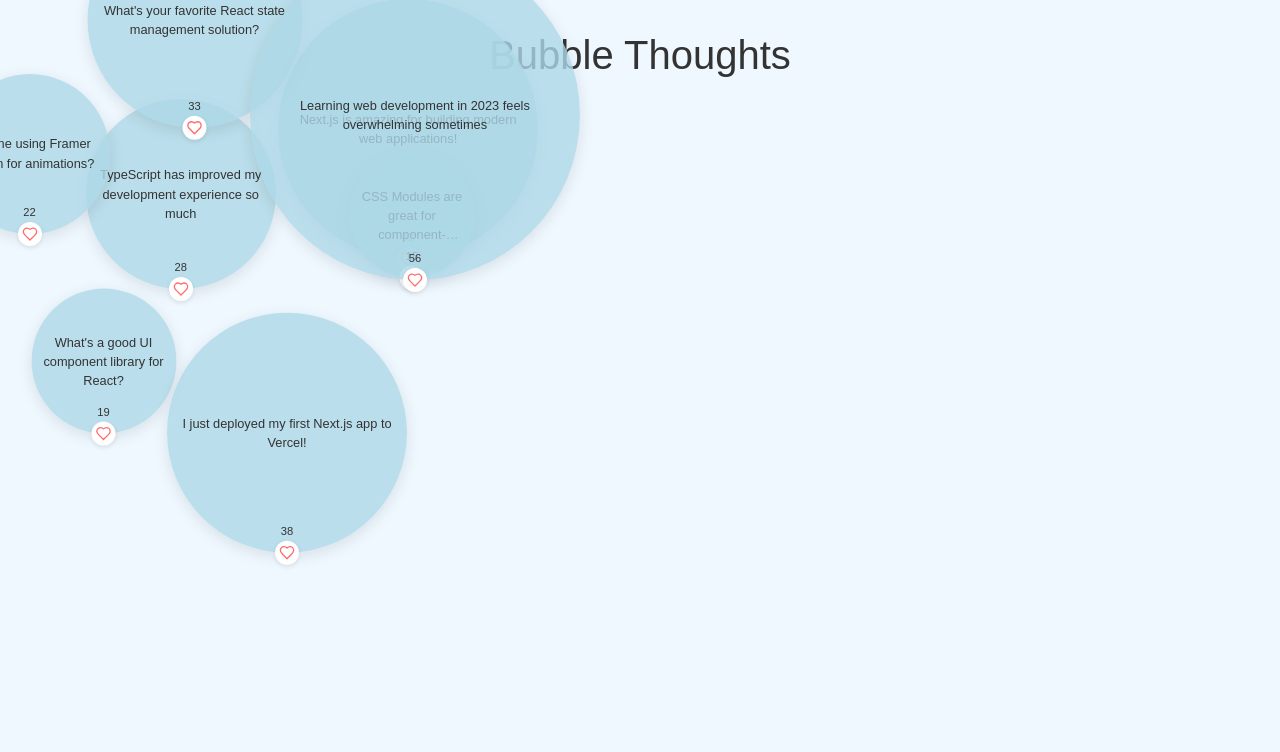
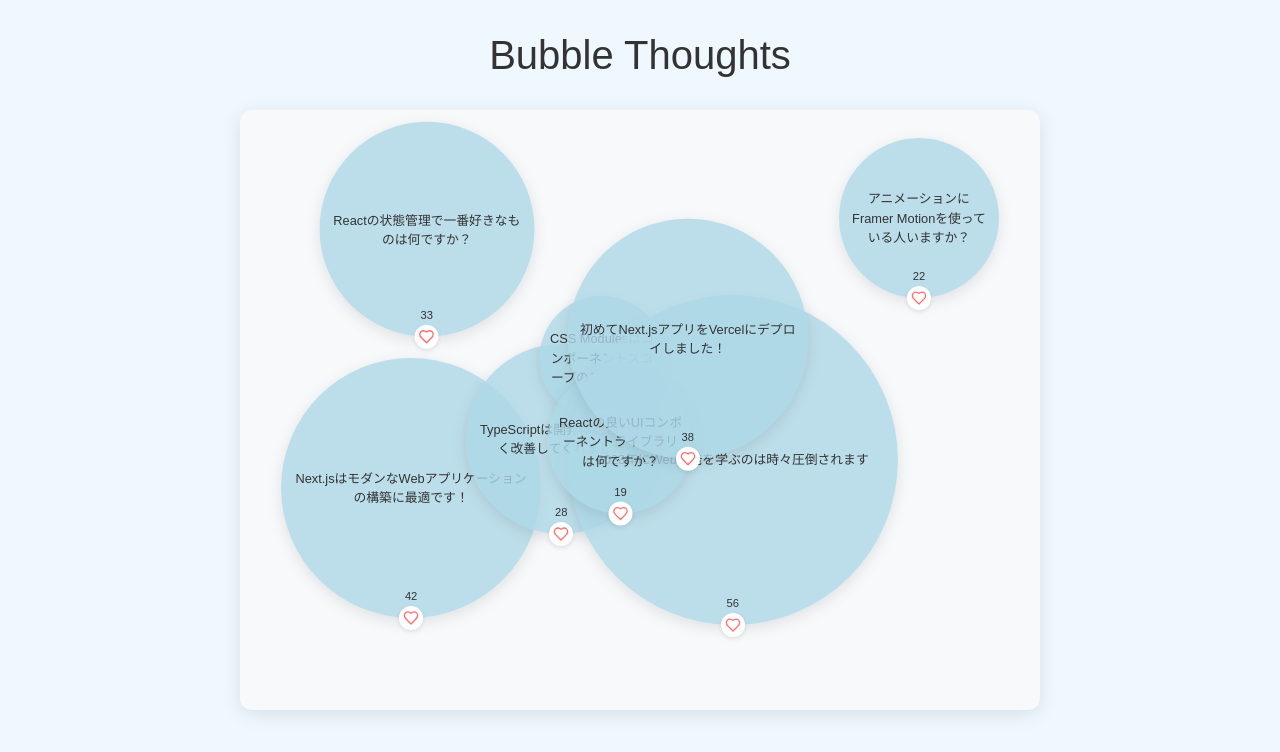
Before and after one commit to K-Kizuku/TEKUTEKU, a Next.js app in the folder front/: page /pages/index in a window 1280 px wide. Shown: the top 752 px of the page. Built offline with nearby package versions, Linux system fonts and the light colour scheme.

Commit message:
adjust:bubble

```diff
--- /dev/null
+++ b/front/src/app/components/Bubble/Bubble.module.css
@@ -0,0 +1,145 @@
+.bubbleContainer {
+    position: absolute;
+    transform: translate(-50%, -50%);
+    animation: float 8s ease-in-out infinite;
+    z-index: 1;
+    transition: all 0.3s ease;
+  }
+
+  .bubble {
+    width: 100%;
+    height: 100%;
+    border-radius: 50%;
+    background: rgba(173, 216, 230, 0.8);
+    display: flex;
+    align-items: center;
+    justify-content: center;
+    cursor: pointer;
+    box-shadow: 0 4px 15px rgba(0, 0, 0, 0.1);
+    transition: all 0.3s ease;
+    overflow: hidden;
+    padding: 10px;
+    text-align: center;
+  }
+
+  .bubble:hover {
+    transform: scale(1.05);
+    background: rgba(173, 216, 230, 0.9);
+  }
+
+  .bubbleText {
+    font-size: 0.8rem;
+    color: #333;
+    word-break: break-word;
+    max-height: 100%;
+    overflow: hidden;
+    display: -webkit-box;
+    -webkit-line-clamp: 3;
+    -webkit-box-orient: vertical;
+  }
+
+  .likeButton {
+    position: absolute;
+    bottom: 0;
+    left: 50%;
+    transform: translate(-50%, 50%);
+    background: white;
+    border: none;
+    border-radius: 50%;
+    width: 24px;
+    height: 24px;
+    display: flex;
+    align-items: center;
+    justify-content: center;
+    cursor: pointer;
+    box-shadow: 0 2px 5px rgba(0, 0, 0, 0.1);
+    z-index: 2;
+    transition: all 0.2s ease;
+  }
+
+  .likeButton:hover {
+    transform: translate(-50%, 50%) scale(1.1);
+  }
+
+  .heartIcon {
+    color: #ff6b6b;
+  }
+
+  .likeCount {
+    position: absolute;
+    top: -18px;
+    font-size: 0.7rem;
+    color: #333;
+  }
+
+  .repliesContainer {
+    position: absolute;
+    width: 0;
+    height: 0;
+    z-index: 0;
+  }
+
+  .replyBubble {
+    position: absolute;
+    width: 80px;
+    height: 80px;
+    border-radius: 50%;
+    background: rgba(255, 182, 193, 0.8);
+    display: flex;
+    flex-direction: column;
+    align-items: center;
+    justify-content: center;
+    padding: 8px;
+    box-shadow: 0 2px 8px rgba(0, 0, 0, 0.1);
+    animation: fadeIn 0.5s forwards;
+    transform-origin: center;
+  }
+
+  .replyText {
+    font-size: 0.7rem;
+    color: #333;
+    text-align: center;
+    word-break: break-word;
+    max-height: 80%;
+    overflow: hidden;
+    display: -webkit-box;
+    -webkit-line-clamp: 3;
+    -webkit-box-orient: vertical;
+  }
+
+  .replyLikes {
+    display: flex;
+    align-items: center;
+    gap: 2px;
+    font-size: 0.6rem;
+    color: #ff6b6b;
+    margin-top: 4px;
+  }
+
+  @keyframes float {
+    0% {
+      transform: translate(-50%, -50%) translateY(0px);
+    }
+    50% {
+      transform: translate(-50%, -50%) translateY(-15px);
+    }
+    100% {
+      transform: translate(-50%, -50%) translateY(0px);
+    }
+  }
+
+  @keyframes fadeIn {
+    from {
+      opacity: 0;
+      transform: scale(0);
+    }
+    to {
+      opacity: 1;
+      transform: scale(1);
+    }
+  }
+
+  .bubbleContainer {
+    position: absolute;
+    transition: all 0.3s ease;
+}
--- a/front/src/app/components/Bubble/bubble.module.css
+++ /dev/null
@@ -1,140 +0,0 @@
-.bubbleContainer {
-  position: absolute;
-  transform: translate(-50%, -50%);
-  animation: float 8s ease-in-out infinite;
-  z-index: 1;
-  transition: all 0.3s ease;
-}
-
-.bubble {
-  width: 100%;
-  height: 100%;
-  border-radius: 50%;
-  background: rgba(173, 216, 230, 0.8);
-  display: flex;
-  align-items: center;
-  justify-content: center;
-  cursor: pointer;
-  box-shadow: 0 4px 15px rgba(0, 0, 0, 0.1);
-  transition: all 0.3s ease;
-  overflow: hidden;
-  padding: 10px;
-  text-align: center;
-}
-
-.bubble:hover {
-  transform: scale(1.05);
-  background: rgba(173, 216, 230, 0.9);
-}
-
-.bubbleText {
-  font-size: 0.8rem;
-  color: #333;
-  word-break: break-word;
-  max-height: 100%;
-  overflow: hidden;
-  display: -webkit-box;
-  -webkit-line-clamp: 3;
-  -webkit-box-orient: vertical;
-}
-
-.likeButton {
-  position: absolute;
-  bottom: 0;
-  left: 50%;
-  transform: translate(-50%, 50%);
-  background: white;
-  border: none;
-  border-radius: 50%;
-  width: 24px;
-  height: 24px;
-  display: flex;
-  align-items: center;
-  justify-content: center;
-  cursor: pointer;
-  box-shadow: 0 2px 5px rgba(0, 0, 0, 0.1);
-  z-index: 2;
-  transition: all 0.2s ease;
-}
-
-.likeButton:hover {
-  transform: translate(-50%, 50%) scale(1.1);
-}
-
-.heartIcon {
-  color: #ff6b6b;
-}
-
-.likeCount {
-  position: absolute;
-  top: -18px;
-  font-size: 0.7rem;
-  color: #333;
-}
-
-.repliesContainer {
-  position: absolute;
-  width: 0;
-  height: 0;
-  z-index: 0;
-}
-
-.replyBubble {
-  position: absolute;
-  width: 80px;
-  height: 80px;
-  border-radius: 50%;
-  background: rgba(255, 182, 193, 0.8);
-  display: flex;
-  flex-direction: column;
-  align-items: center;
-  justify-content: center;
-  padding: 8px;
-  box-shadow: 0 2px 8px rgba(0, 0, 0, 0.1);
-  animation: fadeIn 0.5s forwards;
-  transform-origin: center;
-}
-
-.replyText {
-  font-size: 0.7rem;
-  color: #333;
-  text-align: center;
-  word-break: break-word;
-  max-height: 80%;
-  overflow: hidden;
-  display: -webkit-box;
-  -webkit-line-clamp: 3;
-  -webkit-box-orient: vertical;
-}
-
-.replyLikes {
-  display: flex;
-  align-items: center;
-  gap: 2px;
-  font-size: 0.6rem;
-  color: #ff6b6b;
-  margin-top: 4px;
-}
-
-@keyframes float {
-  0% {
-    transform: translate(-50%, -50%) translateY(0px);
-  }
-  50% {
-    transform: translate(-50%, -50%) translateY(-15px);
-  }
-  100% {
-    transform: translate(-50%, -50%) translateY(0px);
-  }
-}
-
-@keyframes fadeIn {
-  from {
-    opacity: 0;
-    transform: scale(0);
-  }
-  to {
-    opacity: 1;
-    transform: scale(1);
-  }
-}
--- a/front/src/app/components/Bubble/page.tsx
+++ b/front/src/app/components/Bubble/page.tsx
@@ -1,8 +1,9 @@
 'use client';
 import type { BubbleType } from "./../../data/types"
-import styles from "./bubble.module.css"
+import styles from "./Bubble.module.css"
 import { Heart } from "lucide-react"
 import { useEffect, useState } from "react";
+import { CSSProperties } from "react";
 
 interface BubbleProps {
     bubble: BubbleType;
@@ -10,65 +11,86 @@
     existingPositions: { x: number; y: number }[];
     showReplies: boolean;
     toggleReplies: () => void;
+    position: { x: number; y: number };
 }
-
-  const generateRandomPosition = (existingPositions: { x: number; y: number }[] = [], size: number): { x: number, y: number } => {
-    const maxAttempts = 100;
-    let x: number | null = null, y: number | null = null, overlap: boolean;
-
-    for (let attempts = 0; attempts < maxAttempts; attempts++) {
-      // Generate random position within a 500px by 500px area
-      x = Math.random() * 500;
-      y = Math.random() * 500;
-
-      overlap = existingPositions.some(
-        (pos) => x !== null && y !== null && Math.abs(pos.x - x) < size + 10 && Math.abs(pos.y - y) < size + 10
-      );
-
-      if (!overlap) {
-        return { x, y };
-      }
-    }
-
-    // In case of too many collisions, return the last valid position found
-    if (x !== null && y !== null) {
-      return { x, y };
-    }
-
-    // If no valid position found, return default position (0, 0)
-    return { x: 0, y: 0 };
-  };
-
 
 export default function Bubble({
     bubble,
     onLike,
-    existingPositions,
     showReplies,
     toggleReplies,
+    position
 }: BubbleProps) {
-    const size = 50 + bubble.likes * 5; // Base size + additional size based on likes
-    const [position, setPosition] = useState({ x: 0, y: 0 });
+    const size = 50 + bubble.likes * 5;
     const [animationDelay, setAnimationDelay] = useState<string | null>(null);
 
     useEffect(() => {
-      // Calculate a non-overlapping position
-      const { x, y } = generateRandomPosition(existingPositions, size);
-      setPosition({ x, y });
-
-      // Set animation delay for client-side rendering
         setAnimationDelay(`${Math.random() * 3}s`);
-    }, [existingPositions, bubble.likes, size]);
+    }, []);
 
     const bubbleStyle = {
         width: `${size}px`,
         height: `${size}px`,
         left: `${position.x}px`,
         top: `${position.y}px`,
-      animationDelay: animationDelay || '0s', // animationDelay for client-side
+        animationDelay: animationDelay || '0s',
     };
 
     const replies = bubble.replies || [];
+    const replyRadius = size + 50; // Distance from main bubble
+
+    // Function to calculate symmetrical positions for replies
+    const calculateReplyPositions = (numReplies: number) => {
+        const positions: { x: number, y: number, angle: number }[] = [];
+
+        switch (numReplies) {
+            case 1:
+                // Single reply opposite the main bubble
+                positions.push({ x: replyRadius, y: 0, angle: 0 });
+                break;
+            case 2:
+                // Two replies on opposite sides
+                positions.push({ x: replyRadius, y: 0, angle: 0 });
+                positions.push({ x: -replyRadius, y: 0, angle: Math.PI });
+                break;
+            case 3:
+                // Three replies forming a triangle around the main bubble
+                const angles = [0, 2 * Math.PI / 3, 4 * Math.PI / 3];
+                angles.forEach(angle => {
+                    positions.push({
+                        x: replyRadius * Math.cos(angle),
+                        y: replyRadius * Math.sin(angle),
+                        angle
+                    });
+                });
+                break;
+            case 4:
+                // Four replies at compass points
+                const compassAngles = [0, Math.PI/2, Math.PI, 3*Math.PI/2];
+                compassAngles.forEach(angle => {
+                    positions.push({
+                        x: replyRadius * Math.cos(angle),
+                        y: replyRadius * Math.sin(angle),
+                        angle
+                    });
+                });
+                break;
+            default:
+                // For more than 4 replies, distribute evenly in a circle
+                for (let i = 0; i < numReplies; i++) {
+                    const angle = (i * 2 * Math.PI) / numReplies;
+                    positions.push({
+                        x: replyRadius * Math.cos(angle),
+                        y: replyRadius * Math.sin(angle),
+                        angle
+                    });
+                }
+        }
+
+        return positions;
+    };
+
+    const replyPositions = calculateReplyPositions(replies.length);
 
     return (
         <div className={styles.bubbleContainer} style={bubbleStyle}>
@@ -90,23 +112,36 @@
             {showReplies && replies.length > 0 && (
                 <div className={styles.repliesContainer}>
                     {replies.map((reply, index) => {
-              // Position replies in a circle around the main bubble
-              const angle = (index * (360 / replies.length)) * (Math.PI / 180);
-              const distance = size + 20;
-              const replyX = Math.cos(angle) * distance;
-              const replyY = Math.sin(angle) * distance;
+                        const { x, y, angle } = replyPositions[index];
 
-              const replyStyle = {
-                transform: `translate(${replyX}px, ${replyY}px)`,
+                        const connectionLineStyle: CSSProperties = {
+                            position: 'absolute',
+                            width: `${replyRadius * 2}px`,
+                            height: '1px',
+                            backgroundColor: '#e0e0e0',
+                            transform: `rotate(${angle * (180 / Math.PI)}deg)`,
+                            transformOrigin: '0% 50%',
+                            zIndex: -1, // Ensure line is behind bubbles
+                        };
+
+                        const replyStyle : CSSProperties= {
+                            position: 'absolute',
+                            transform: `translate(${x}px, ${y}px)`,
                             animationDelay: `${index * 0.1}s`,
                         };
 
                         return (
-                <div key={index} className={styles.replyBubble} style={replyStyle}>
+                            <div key={index} className={styles.replyWrapper}>
+                                {/* Connection line */}
+                                <div style={connectionLineStyle}></div>
+
+                                {/* Reply bubble */}
+                                <div className={styles.replyBubble} style={replyStyle}>
                                     <span className={styles.replyText}>{reply.text}</span>
                                     <div className={styles.replyLikes}>
                                         <Heart size={12} />
                                         <span>{reply.likes}</span>
+                                    </div>
                                 </div>
                             </div>
                         );
--- /dev/null
+++ b/front/src/app/components/BubbleVis/BubbleVis.module.css
@@ -0,0 +1,8 @@
+.container {
+  position: relative;
+  background-color: #f8f9fa;
+  border-radius: 12px;
+  overflow: hidden;
+  margin: 0 auto;
+  box-shadow: 0 4px 20px rgba(0, 0, 0, 0.1);
+}
--- a/front/src/app/components/BubbleVis/page.tsx
+++ b/front/src/app/components/BubbleVis/page.tsx
@@ -3,7 +3,7 @@
 import { useState, useEffect } from "react"
 import Bubble from "./../Bubble/page"
 import type { BubbleType } from "./../../data/types"
-import styles from "./bubblevis.module.css"
+import styles from "./BubbleVis.module.css"
 
 interface BubbleVisProps {
   bubbles: BubbleType[]
@@ -15,23 +15,22 @@
   const [selectedBubble, setSelectedBubble] = useState<number | null>(null)
   const [containerSize, setContainerSize] = useState({ width: 800, height: 600 })
 
-  // Helper function to calculate bubble size based on likes
+  // Calculate bubble size based on likes
   const getBubbleSize = (likes: number) => 50 + likes * 5
 
-  // Helper function to check if two bubbles overlap
+  // Check if bubbles overlap
   const checkOverlap = (
     pos1: { x: number; y: number },
     size1: number,
     pos2: { x: number; y: number },
     size2: number,
   ) => {
-    // Calculate distance between centers
     const dx = pos1.x - pos2.x
     const dy = pos1.y - pos2.y
     const distance = Math.sqrt(dx * dx + dy * dy)
 
-    // If distance is less than sum of radii, they overlap
-    return distance < size1 / 2 + size2 / 2 + 10 // Adding 10px buffer
+    // Add buffer to prevent too-close placement
+    return distance < size1 / 2 + size2 / 2 + 20
   }
 
   // Generate a non-overlapping position for a bubble
@@ -41,24 +40,23 @@
     existingPositions: { [key: number]: { x: number; y: number } },
   ) => {
     const bubbleSize = getBubbleSize(bubbleLikes)
-    const padding = bubbleSize / 2 + 10 // Add padding to avoid edges
+    const padding = bubbleSize / 2 + 20 // Increased padding
 
     let attempts = 0
-    const maxAttempts = 100 // Prevent infinite loops
+    const maxAttempts = 200 // Increased max attempts
 
     while (attempts < maxAttempts) {
-      // Generate a random position
+      // Generate random position with more spread
       const newPos = {
         x: padding + Math.random() * (containerSize.width - 2 * padding),
         y: padding + Math.random() * (containerSize.height - 2 * padding),
       }
 
-      // Check if this position overlaps with any existing bubble
+      // Check for overlap with existing bubbles
       let hasOverlap = false
 
       for (const id in existingPositions) {
         if (Number.parseInt(id) !== bubbleId) {
-          // Don't check against itself
           const otherBubble = bubbles.find((b) => b.id === Number.parseInt(id))
           if (otherBubble) {
             const otherSize = getBubbleSize(otherBubble.likes)
@@ -70,7 +68,7 @@
         }
       }
 
-      // If no overlap, return this position
+      // Return position if no overlap
       if (!hasOverlap) {
         return newPos
       }
@@ -78,21 +76,19 @@
       attempts++
     }
 
-    // If we couldn't find a non-overlapping position after max attempts,
-    // return a position with some offset from the center
+    // Fallback to slightly randomized center if no position found
     return {
-      x: containerSize.width / 2 + (Math.random() - 0.5) * 100,
-      y: containerSize.height / 2 + (Math.random() - 0.5) * 100,
+      x: containerSize.width / 2 + (Math.random() - 0.5) * 200,
+      y: containerSize.height / 2 + (Math.random() - 0.5) * 200,
     }
   }
 
-  // Initialize non-overlapping positions for bubbles
+  // Initialize bubble positions
   useEffect(() => {
     setPositions((prevPositions) => {
       const newPositions = { ...prevPositions }
 
-      // Process bubbles in order of size (largest first)
-      // This helps place larger bubbles first, which are harder to position
+      // Sort bubbles by likes to place larger bubbles first
       const sortedBubbles = [...bubbles].sort((a, b) => b.likes - a.likes)
 
       for (const bubble of sortedBubbles) {
@@ -103,11 +99,11 @@
 
       return newPositions
     })
-  }, [bubbles])
+  }, [bubbles, containerSize])
 
-  // Update positions when likes change (bubble sizes change)
+  // Update positions when likes change or bubbles are modified
   useEffect(() => {
-    setPositions((prevPositions): Record<number, { x: number; y: number }> => {
+    setPositions((prevPositions) => {
       const newPositions = { ...prevPositions }
 
       const sortedBubbles = [...bubbles].sort((a, b) => b.likes - a.likes)
@@ -122,7 +118,7 @@
     })
   }, [bubbles])
 
-  // Update container size on window resize
+  // Adjust container size on window resize
   useEffect(() => {
     const handleResize = () => {
       setContainerSize({
@@ -136,9 +132,13 @@
     return () => window.removeEventListener("resize", handleResize)
   }, [])
 
+  // Toggle replies for a specific bubble
   const toggleReplies = (id: number) => {
     setSelectedBubble(selectedBubble === id ? null : id)
   }
+
+  // Convert positions to array of positions for existingPositions prop
+  const existingPositionsArray = Object.values(positions);
 
   return (
     <div className={styles.container} style={{ width: containerSize.width, height: containerSize.height }}>
@@ -147,9 +147,10 @@
           key={bubble.id}
           bubble={bubble}
           onLike={onLike}
-          position={positions[bubble.id] || { x: containerSize.width / 2, y: containerSize.height / 2 }}
+          existingPositions={existingPositionsArray}
           showReplies={selectedBubble === bubble.id}
           toggleReplies={() => toggleReplies(bubble.id)}
+          position={positions[bubble.id] || { x: containerSize.width / 2, y: containerSize.height / 2 }}
         />
       ))}
     </div>
--- a/front/src/app/data/dummy.ts
+++ b/front/src/app/data/dummy.ts
@@ -3,82 +3,82 @@
 export const bubbleData: BubbleType[] = [
   {
     id: 1,
-    text: "Next.js is amazing for building modern web applications!",
+    text: "Next.jsはモダンなWebアプリケーションの構築に最適です！",
     likes: 42,
     replies: [
-      { id: 101, text: "I totally agree!", likes: 12 },
-      { id: 102, text: "The SSR capabilities are game-changing", likes: 8 },
-      { id: 103, text: "I prefer Remix though", likes: 3 },
-      { id: 104, text: "Have you tried the App Router?", likes: 5 },
+      { id: 101, text: "完全に同意します！", likes: 12 },
+      { id: 102, text: "SSRの機能は革命的ですね", likes: 8 },
+      { id: 103, text: "でもRemixの方が好きです", likes: 3 },
+      { id: 104, text: "App Routerを試しましたか？", likes: 5 },
     ],
   },
   {
     id: 2,
-    text: "TypeScript has improved my development experience so much",
+    text: "TypeScriptは開発体験を大きく改善してくれました",
     likes: 28,
     replies: [
-      { id: 201, text: "Type safety is worth the learning curve", likes: 9 },
-      { id: 202, text: "I can't go back to plain JavaScript now", likes: 7 },
+      { id: 201, text: "型安全性は学習コストを上回ります", likes: 9 },
+      { id: 202, text: "今はプレーンなJavaScriptには戻れません", likes: 7 },
     ],
   },
   {
     id: 3,
-    text: "CSS Modules are great for component-scoped styling",
+    text: "CSS Modulesはコンポーネントスコープのスタイリングに最適です",
     likes: 15,
     replies: [
-      { id: 301, text: "No more class name conflicts!", likes: 4 },
-      { id: 302, text: "I prefer Tailwind CSS", likes: 11 },
-      { id: 303, text: "Styled Components are also a good option", likes: 6 },
+      { id: 301, text: "クラス名の衝突がなくなります！", likes: 4 },
+      { id: 302, text: "Tailwind CSSの方が好きです", likes: 11 },
+      { id: 303, text: "Styled Componentsも良い選択肢です", likes: 6 },
     ],
   },
   {
     id: 4,
-    text: "What's your favorite React state management solution?",
+    text: "Reactの状態管理で一番好きなものは何ですか？",
     likes: 33,
     replies: [
       { id: 401, text: "Redux Toolkit", likes: 8 },
-      { id: 402, text: "Zustand is simpler", likes: 12 },
-      { id: 403, text: "Context API is enough for most apps", likes: 7 },
-      { id: 404, text: "Jotai for atomic state", likes: 5 },
+      { id: 402, text: "Zustandはシンプルで良い", likes: 12 },
+      { id: 403, text: "Context APIで十分な場合もあります", likes: 7 },
+      { id: 404, text: "Jotaiはアトミック状態管理に最適", likes: 5 },
     ],
   },
   {
     id: 5,
-    text: "Learning web development in 2023 feels overwhelming sometimes",
+    text: "2023年にWeb開発を学ぶのは時々圧倒されます",
     likes: 56,
     replies: [
-      { id: 501, text: "Focus on fundamentals first", likes: 18 },
-      { id: 502, text: "Pick one framework and master it", likes: 14 },
-      { id: 503, text: "Take breaks to avoid burnout", likes: 22 },
+      { id: 501, text: "まず基本を学ぶことが大切です", likes: 18 },
+      { id: 502, text: "1つのフレームワークを選んでマスターしましょう", likes: 14 },
+      { id: 503, text: "休憩を取って燃え尽き症候群を防ぎましょう", likes: 22 },
     ],
   },
   {
     id: 6,
-    text: "What's a good UI component library for React?",
+    text: "Reactの良いUIコンポーネントライブラリは何ですか？",
     likes: 19,
     replies: [
-      { id: 601, text: "Material UI is comprehensive", likes: 7 },
-      { id: 602, text: "Chakra UI has great accessibility", likes: 9 },
-      { id: 603, text: "shadcn/ui is my new favorite", likes: 11 },
+      { id: 601, text: "Material UIは包括的です", likes: 7 },
+      { id: 602, text: "Chakra UIはアクセシビリティに優れています", likes: 9 },
+      { id: 603, text: "shadcn/uiは最近のお気に入りです", likes: 11 },
     ],
   },
   {
     id: 7,
-    text: "I just deployed my first Next.js app to Vercel!",
+    text: "初めてNext.jsアプリをVercelにデプロイしました！",
     likes: 38,
     replies: [
-      { id: 701, text: "Congrats! What did you build?", likes: 5 },
-      { id: 702, text: "Vercel deployment is so smooth", likes: 13 },
-      { id: 703, text: "Share the link!", likes: 8 },
+      { id: 701, text: "おめでとう！何を作ったのですか？", likes: 5 },
+      { id: 702, text: "Vercelのデプロイはとてもスムーズです", likes: 13 },
+      { id: 703, text: "リンクをシェアしてください！", likes: 8 },
     ],
   },
   {
     id: 8,
-    text: "Anyone using Framer Motion for animations?",
+    text: "アニメーションにFramer Motionを使っている人いますか？",
     likes: 22,
     replies: [
-      { id: 801, text: "It's amazing for complex animations", likes: 6 },
-      { id: 802, text: "The API is so intuitive", likes: 4 },
+      { id: 801, text: "複雑なアニメーションに最適です", likes: 6 },
+      { id: 802, text: "APIがとても直感的です", likes: 4 },
     ],
   },
 ]
```
Also changed, not shown: front/src/app/components/BubbleVis/bubblevis.module.css (deleted), front/src/app/pages/index/page.tsx (line endings or trailing spaces). Lines whose indentation alone changed are shown as unchanged.
